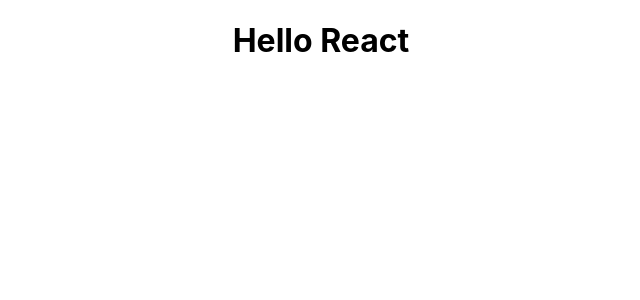
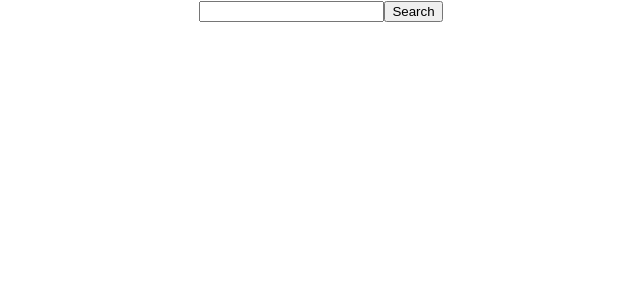
Before and after one commit to jimmymetts/Recipe_App, a React (Create React App) app: page / in a window 1280 px wide. Shown: the top 300 px of the page, without its empty margins (319-959 px from the left). Built offline with nearby package versions, Linux system fonts and the light colour scheme.

Commit message:
added search button

```diff
--- a/src/App.js
+++ b/src/App.js
@@ -4,13 +4,20 @@
 
 const App = () => {
 
-const APP_ID = '0792501f'
+const APP_ID = '0792501f';
+const APP_KEY = 'fdf070695e8df1f0fe225dd600e33d00';
 
-  return(
+const exampleReq = `https://api.edamam.com/search?q=chicken&app_id=${APP_ID}&app_key=${APP_KEY}`
+
+  return (
     <div className="App">
-      <h1>Hello React</h1>
+      <form className="search-form">
+        <input className="search-bar" type="text"/>
+        <button className="search-button
+        "type="submit">Search</button>
+      </form>
     </div>
   );
-}
+};
 
 export default App;
```
